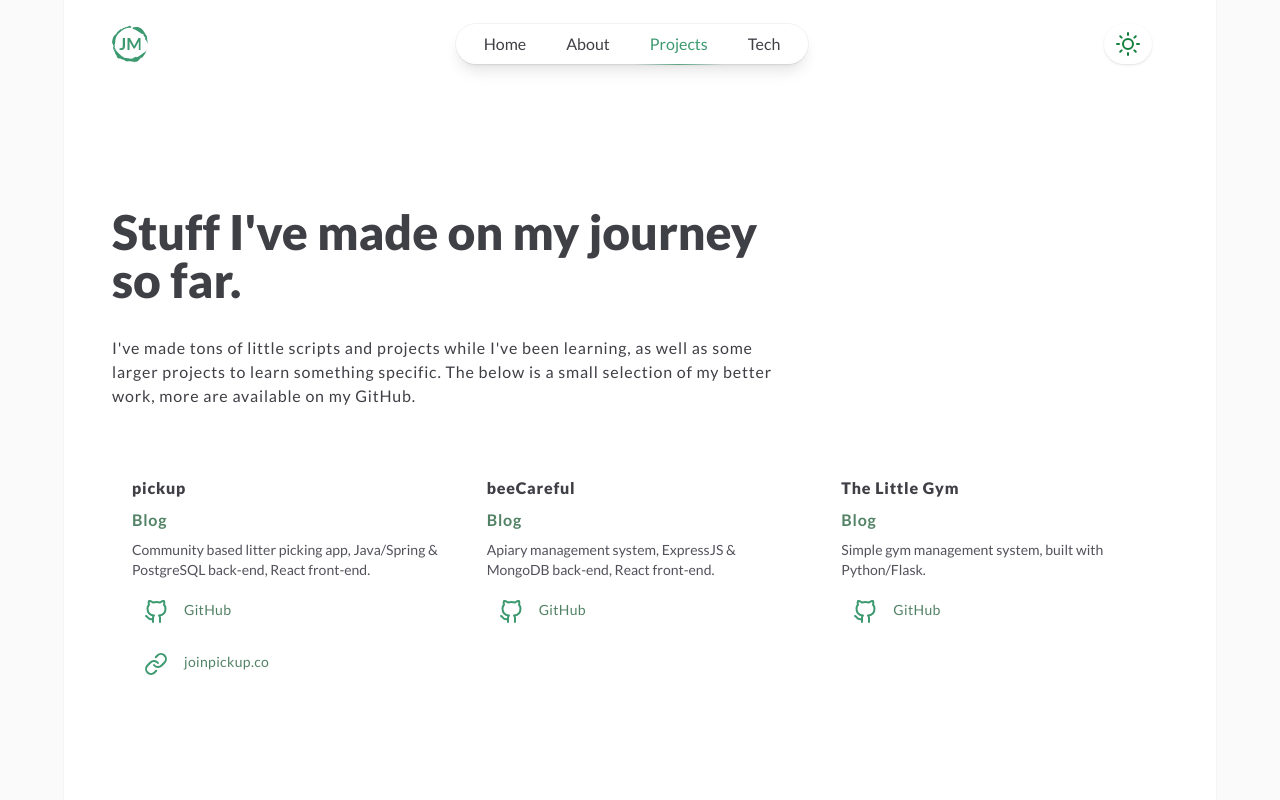
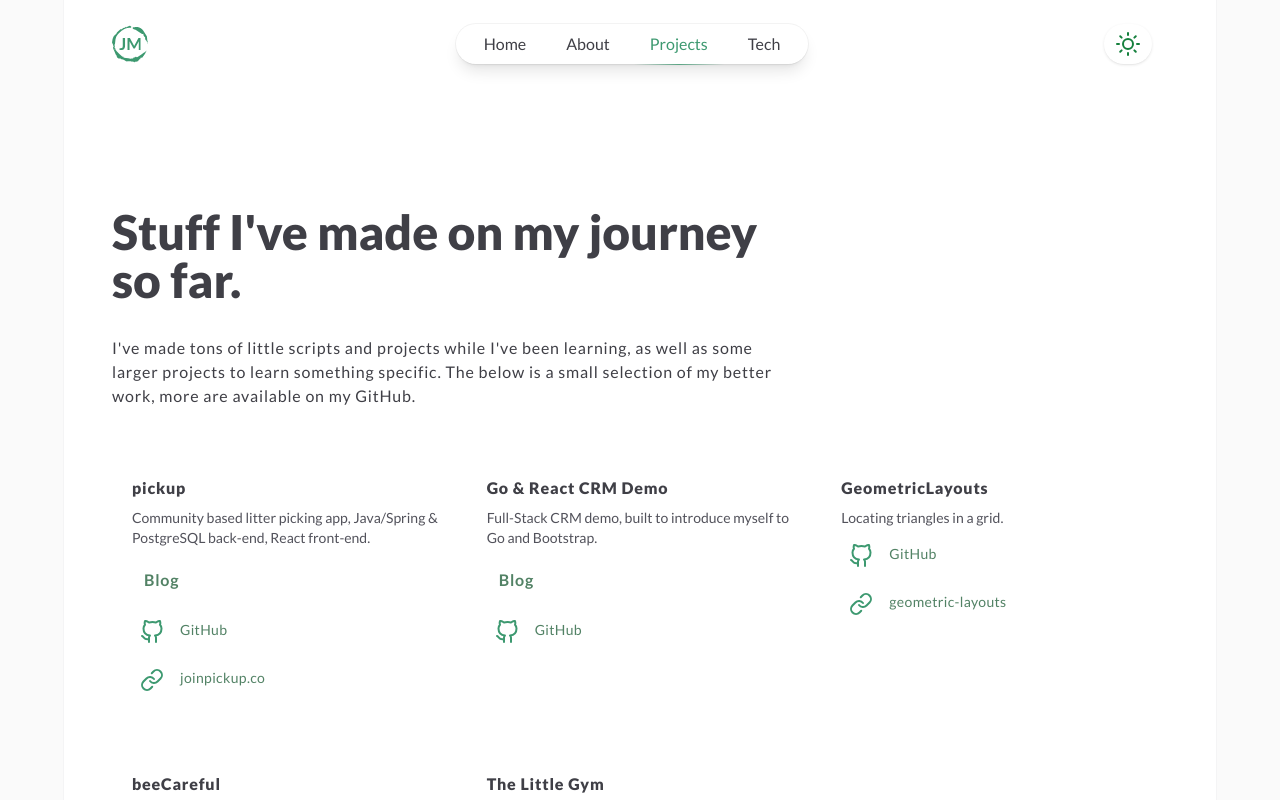
Before and after one commit to jomonty/web-jomonty-portfolio-2023, a React (Vite) app: page /projects in a window 1280 px wide. Shown: the top 800 px of the page. Built offline with nearby package versions, Linux system fonts and the light colour scheme.

Commit message:
added projects

```diff
--- a/src/components/StyledlLink.jsx
+++ b/src/components/StyledlLink.jsx
@@ -17,7 +17,7 @@ const StyledLink = ({ url, displayText, showText }) => {
       href={url}
       target="_blank"
       rel="noreferrer"
-      className="flex gap-x-4 rounded-xl px-3 py-2 tracking-wide transition hover:bg-zinc-100 hover:text-logoprimary hover:dark:bg-zinc-800/50"
+      className="mt-2 flex gap-x-4 rounded-xl p-2 tracking-wide transition hover:bg-zinc-100 hover:text-logoprimary hover:dark:bg-zinc-800/50"
     >
       <span>{chooseLink(displayText)}</span>
       <span>{showText ? displayText : ""}</span>
--- a/src/components/projects/ProjectSummaryCard.jsx
+++ b/src/components/projects/ProjectSummaryCard.jsx
@@ -1,12 +1,11 @@
 import { Link } from "react-router-dom";
-import { BookOpen, GitHub, Link as FeatherLink } from "react-feather";
 
 import StyledLink from "../StyledlLink.jsx";
 
 const ProjectSummaryCard = ({ project }) => {
   const ProjectStyledLink = ({ link, displayText, internal = false }) => {
     return (
-      <div className="z-10 mt-3 flex text-sm tracking-wide ">
+      <div className="z-10 flex text-sm tracking-wide ">
         <div className="text-logoprimary hover:font-bold hover:text-logoprimary sm:text-logosecondary">
           <StyledLink
             url={link}
@@ -20,26 +19,23 @@ const ProjectSummaryCard = ({ project }) => {
   };
 
   return (
-    <div
-      className="group relative flex flex-col px-5 py-5"
-      onClick={() => console.log(project.id)}
-    >
+    <div className="group relative flex flex-col px-5 py-5">
       <div className="absolute inset-0 z-0 scale-95 bg-zinc-50 opacity-0 transition group-hover:scale-100 group-hover:opacity-100 dark:bg-zinc-800/50 sm:rounded-2xl"></div>
+
       <h2 className="z-10 font-extrabold tracking-wider">{project.name}</h2>
-      {/* <h4 className="z-10 mt-2 text-sm font-semibold tracking-wider "> */}
-      <div className="z-10 mt-2 flex">
+
+      <p className="z-10 mt-2 text-sm text-zinc-600 dark:text-zinc-400">
+        {project.short_description}
+      </p>
+      <div className="z-10 flex flex-col justify-around">
+        {project.related_article ? (
           <Link
             to={`/articles/${project.related_article_id}`}
-          className="font-semibold tracking-wider text-logoprimary hover:text-logoprimary sm:text-logosecondary"
+            className="mt-2 p-3 font-semibold tracking-wider text-logoprimary hover:text-logoprimary sm:text-logosecondary"
           >
             Blog
           </Link>
-      </div>
-      {/* </h4> */}
-      <p className="z-10 mt-2 text-sm text-zinc-600 dark:text-zinc-400">
-        {project.short_description}
-      </p>
-
+        ) : null}
         <ProjectStyledLink link={project.github} displayText="GitHub" />
         {project.hosted ? (
           <ProjectStyledLink
@@ -48,6 +44,7 @@ const ProjectSummaryCard = ({ project }) => {
           />
         ) : null}
       </div>
+    </div>
   );
 };
 
--- a/src/constants/ArticlesContent.js
+++ b/src/constants/ArticlesContent.js
@@ -51,12 +51,50 @@ export const ArticlesContent = [
   },
   {
     id: 2,
+    active: false,
+    title: "Go & React CRM Demo",
+    date: "13/04/2023",
+    summary:
+      "Full-Stack CRM demo, built to introduce myself to Go and Bootstrap.",
+    related_project_id: 2,
+    images: [""],
+    links: [
+      {
+        url: "https://github.com/jomonty/go-el3-full-stack-demo",
+        url_display: "GitHub",
+      },
+    ],
+    content: [
+      "A full stack lightweight CRM, with JWT based authentication, full CRUD functionality with MySQL for persistence, file upload and download capability and styled using Bootstrap5.",
+      "I really enjoyed making this. I was looking for a way to push myself beyond what I've achived in past work and I was curious about Go, so I was super excited to get started.",
+      "Not having used Go before, I started off with tutorials covering each of the main features I wanted the app to have (RESTful API, ORM, authentication etc), and built mini-projects for each one before planning out and building out the functionality, consolidating and continuing to learn as I went.",
+      "On the front end, I've been trying to get exposure to as many CSS frameworks as possible so it was great to get a chance to use Bootstrap. Honestly, I found it a little fiddly to begin with, having just spent some time using TailwindCSS, but I quickly found that once I got familiar with the components it is really quick to get things running with.",
+    ],
+  },
+  {
+    id: 3,
+    active: false,
+    title: "",
+    date: "",
+    summary: "",
+    related_project_id: 0,
+    images: [""],
+    links: [
+      {
+        url: "",
+        url_display: "",
+      },
+    ],
+    content: [""],
+  },
+  {
+    id: 4,
     active: true,
     title: "beeCareful",
     date: "08/02/2023",
     summary:
       "Apiary management system, ExpressJS & MongoDB back-end, React front-end.",
-    related_project_id: 2,
+    related_project_id: 4,
     images: ["/article-images/beeCareful_1.png"],
     links: [
       {
@@ -72,13 +110,14 @@ export const ArticlesContent = [
       "Full details of the project and my team are available on the GitHub repo's README.",
     ],
   },
+
   {
-    id: 3,
+    id: 5,
     active: true,
     title: "The Little Gym",
     date: "14/12/2022",
     summary: "Simple gym management system, built with Python/Flask.",
-    related_project_id: 3,
+    related_project_id: 5,
     images: ["/article-images/the_little_gym_1.png"],
     links: [
       {
--- a/src/constants/ProjectsContent.js
+++ b/src/constants/ProjectsContent.js
@@ -14,6 +14,7 @@ export const ProjectsContent = {
       url_display: "",
       image: "",
       short_description: "",
+      related_article: false,
       related_article_id: 0,
       tech: [],
     },
@@ -28,12 +29,41 @@ export const ProjectsContent = {
       image: "/portfolio-images/pickup_1.png",
       short_description:
         "Community based litter picking app, Java/Spring & PostgreSQL back-end, React front-end.",
+      related_article: true,
       related_article_id: 1,
       tech: ["java", "spring", "javascript", "react", "html5", "css3"],
     },
-
     {
       id: 2,
+      active: true,
+      name: "Go & React CRM Demo",
+      github: "https://github.com/jomonty/go-el3-full-stack-demo",
+      hosted: false,
+      url: "",
+      url_display: "",
+      image: "",
+      short_description:
+        "Full-Stack CRM demo, built to introduce myself to Go and Bootstrap.",
+      related_article: true,
+      related_article_id: 2,
+      tech: [],
+    },
+    {
+      id: 3,
+      active: true,
+      name: "GeometricLayouts",
+      github: "https://github.com/jomonty/GeometricLayouts",
+      hosted: true,
+      url: "https://geometric-layouts-frontend.vercel.app/",
+      url_display: "geometric-layouts",
+      image: "",
+      short_description: "Locating triangles in a grid.",
+      related_article: false,
+      related_article_id: 3,
+      tech: [],
+    },
+    {
+      id: 4,
       active: true,
       name: "beeCareful",
       github: "https://github.com/jomonty/javascript_project_beeCareful",
@@ -43,12 +73,13 @@ export const ProjectsContent = {
       image: "/portfolio-images/beeCareful_1.png",
       short_description:
         "Apiary management system, ExpressJS & MongoDB back-end, React front-end.",
-      related_article_id: 2,
+      related_article: true,
+      related_article_id: 4,
       tech: ["javascript", "react", "express", "mongodb", "html5", "css3"],
     },
 
     {
-      id: 3,
+      id: 5,
       active: true,
       name: "The Little Gym",
       github: "https://github.com/jomonty/python_project_gym_app",
@@ -58,10 +89,9 @@ export const ProjectsContent = {
       image: "/portfolio-images/the_little_gym_1.png",
       short_description:
         "Simple gym management system, built with Python/Flask.",
-      related_article_id: 3,
+      related_article: true,
+      related_article_id: 5,
       tech: ["python", "flask", "postgresql", "html5", "css3"],
     },
   ],
 };
-
-// export default Projects;
```
Lines whose indentation alone changed are shown as unchanged.
